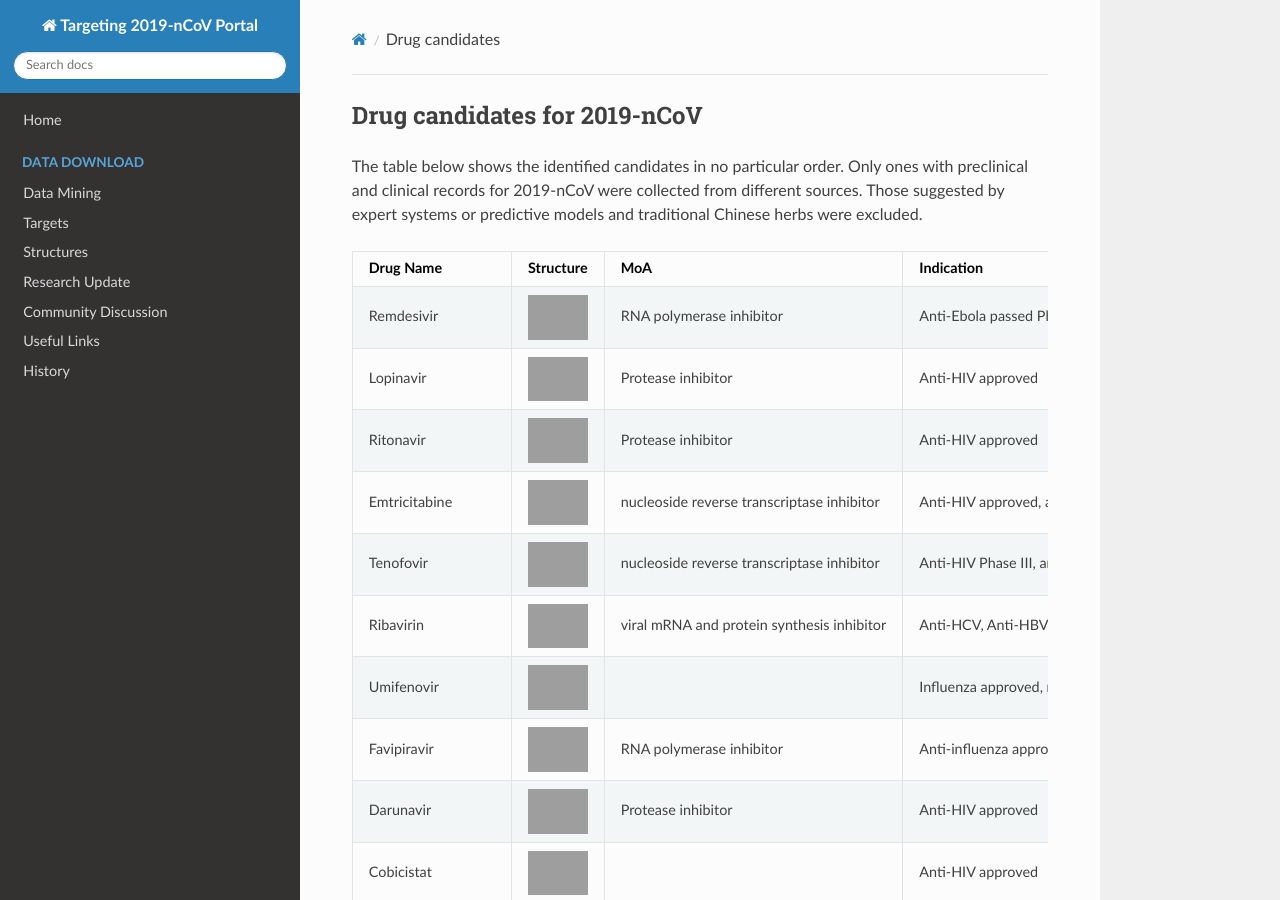
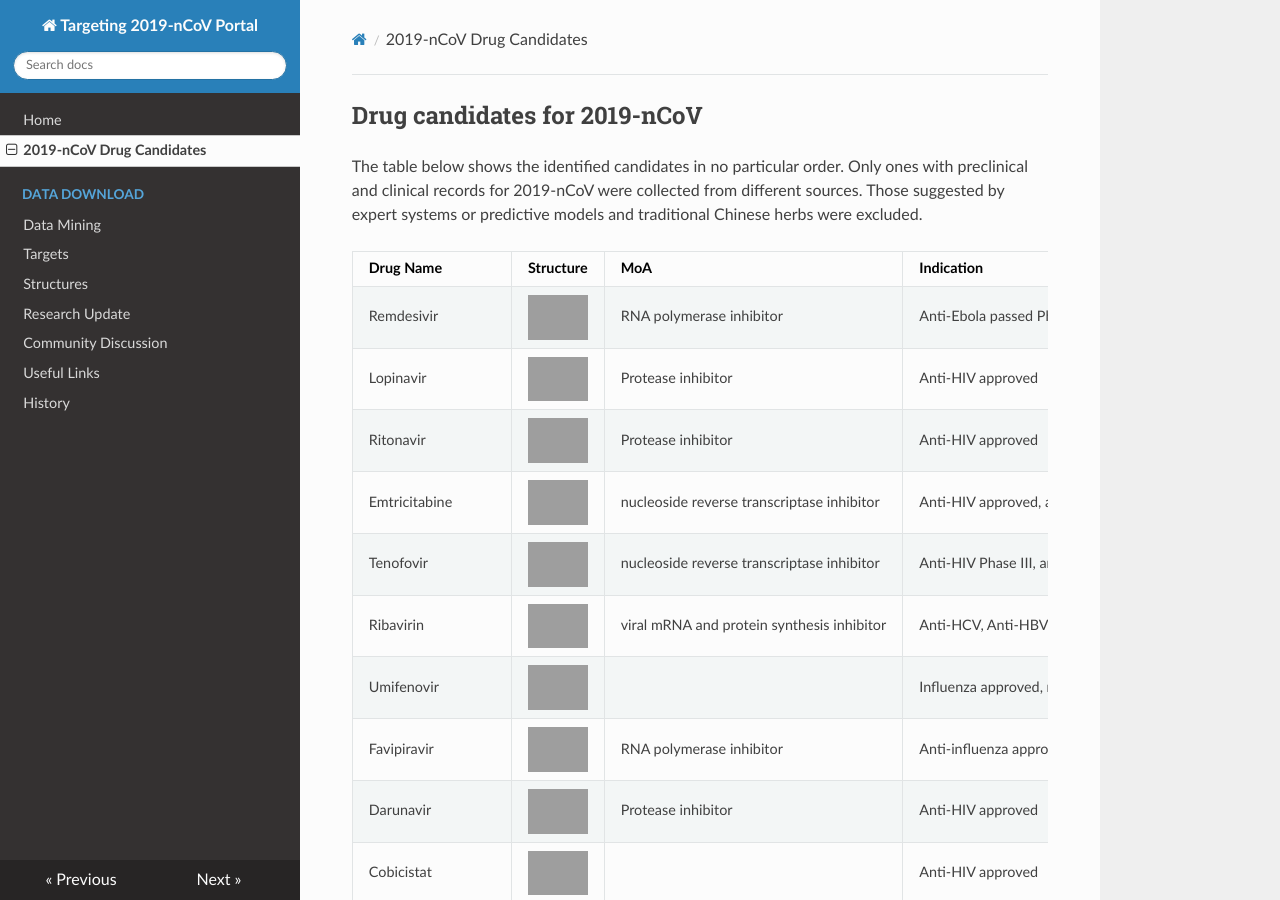
Before and after one commit to GHDDI-AILab/Targeting2019-nCoV, an MkDocs documentation site: the page built from docs/drug_candidates.md, in a window 1280 px wide and 900 px high, cut to the strip 0-900 px from the top of the window. Built offline with MkDocs 1.6.1, drawn with Linux system fonts in a browser that asks for light colours; nearby versions of some CDN libraries; grey boxes are pictures that could not be loaded.

Commit message:
Update mkdocs.yml

```diff
--- a/mkdocs.yml
+++ b/mkdocs.yml
@@ -10,7 +10,7 @@ extra_javascript:
 
 nav:
     - Home: index.md
-
+    - 2019-nCoV Drug Candidates: drug_candidates.md
     - Data Download:
       - Data Mining: CoV_Experiment_Data.md
       - Targets: nCov_Targets.md
```
